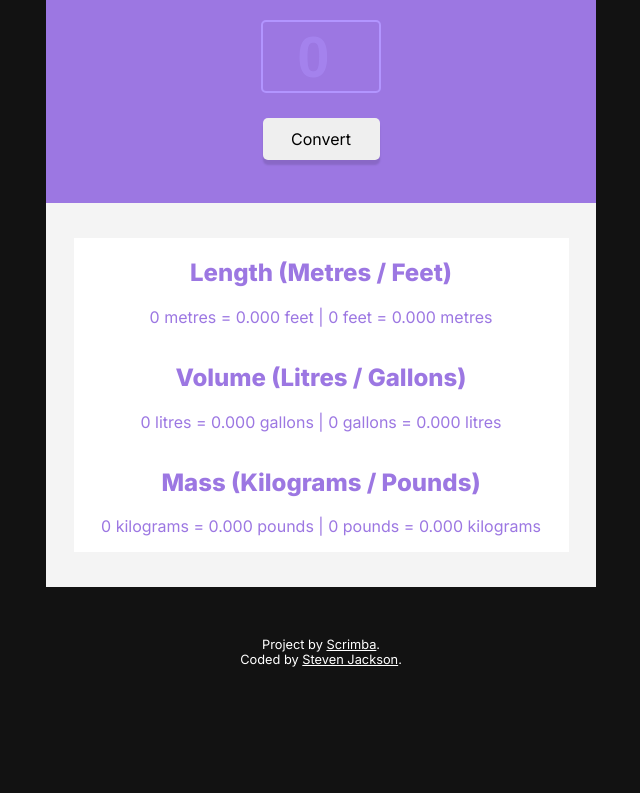
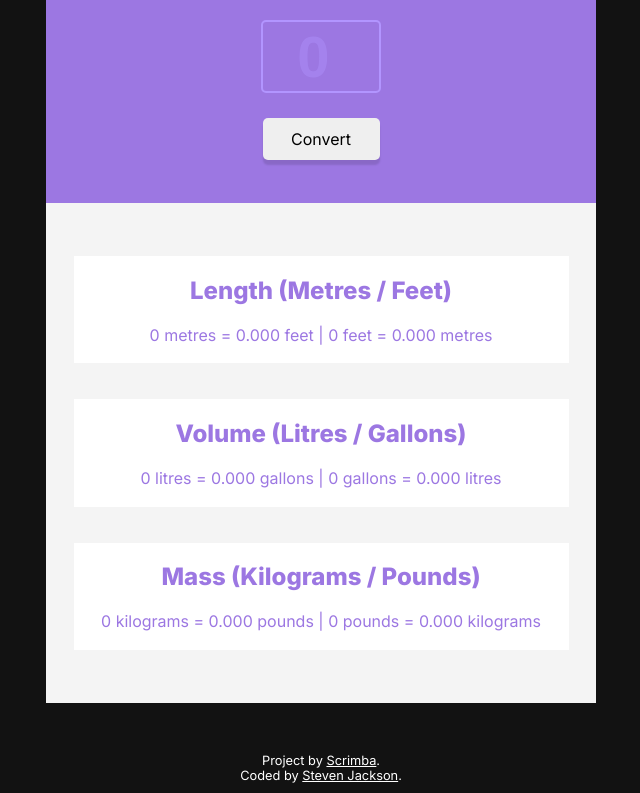
Before and after one commit to estibenjack/unit-converter-scrimba, a plain HTML site: page index.html in a window 1280 px wide. Shown: the part 132-925 px from the top of the page, without its empty margins (319-959 px from the left). Before the commit the page ends 809 px from the top, so only its background shows below. Drawn offline with Linux system fonts and the light colour scheme.

Commit message:
Update style.css

```diff
--- a/style.css
+++ b/style.css
@@ -58,7 +58,7 @@ body {
     background: #F4F4F4;
     color: #9c77e2;
     max-width: 550px;
-    max-height: 430px;
+    height: 430px;
     display: flex;
     padding-top: 35px;
     padding-bottom: 35px;
```
